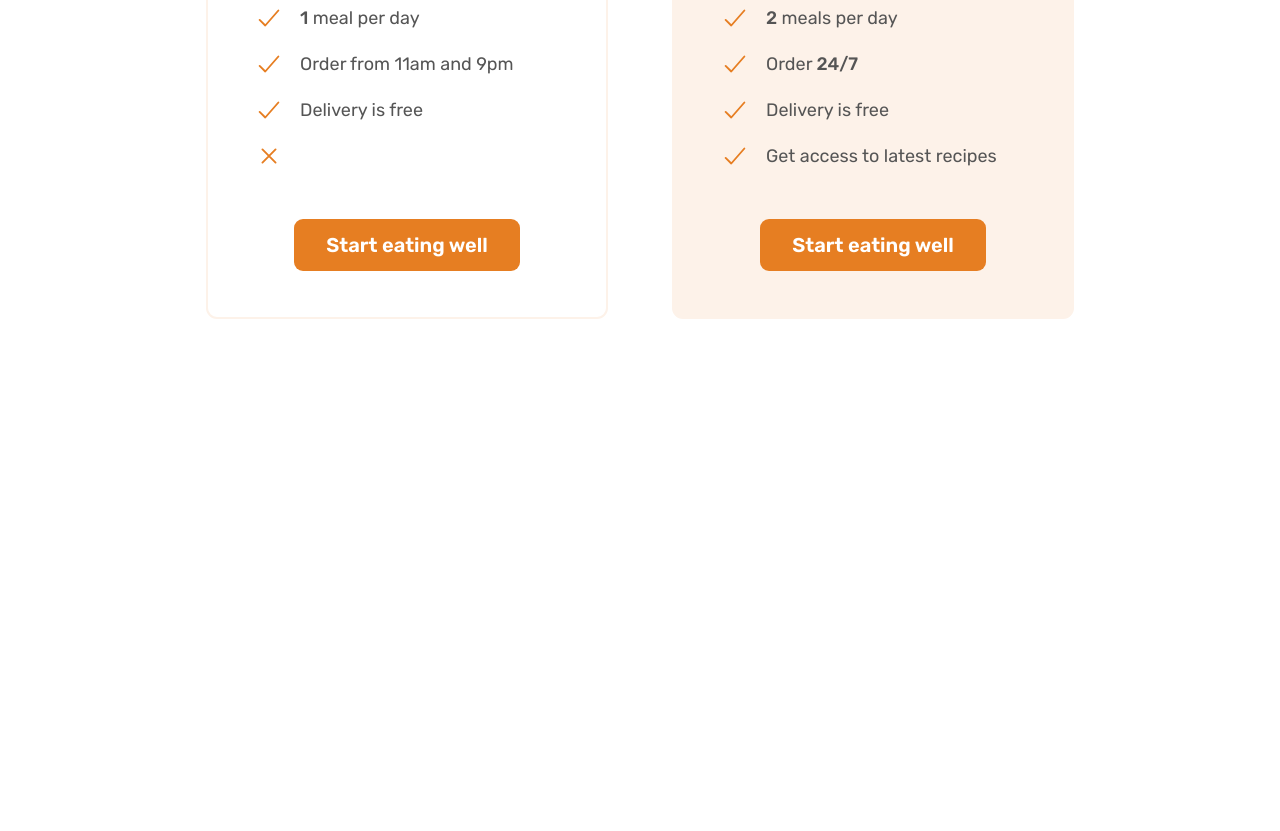
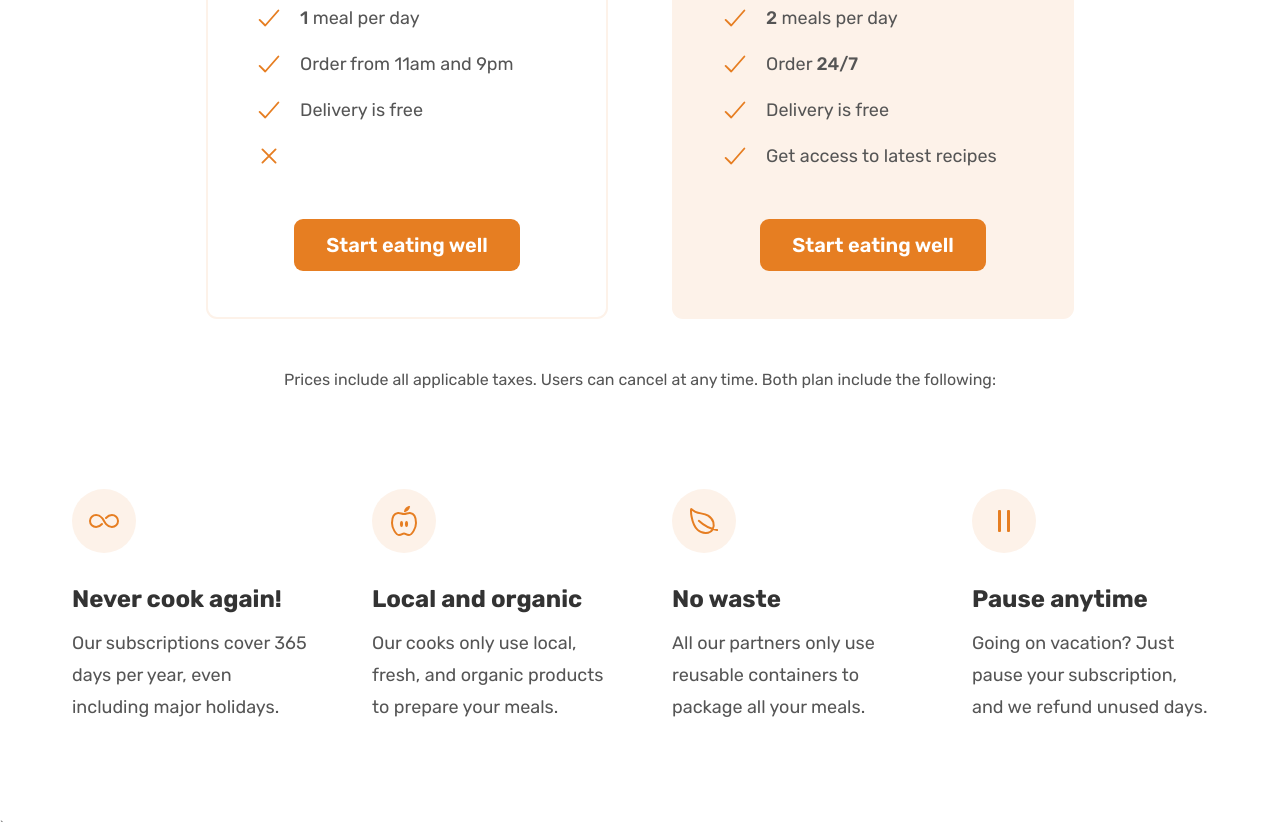
Before and after one commit to rrav594/FoodApp, a plain HTML site: page index.html in a window 1280 px wide. Shown: the part 4980-5811 px from the top of the page. Before the commit the page ends 5395 px from the top, so only its background shows below. Drawn offline with nearby package versions, Linux system fonts and the light colour scheme.

Commit message:
Completed the pricing section

```diff
--- a/css/general.css
+++ b/css/general.css
@@ -70,6 +70,12 @@ body {
   display: grid;
   column-gap: 6.4rem;
   row-gap: 9.6rem;
+}
+/* .grid:last-child {
+  margin-bottom: 0;
+} */
+.grid:not(:last-child) {
+  margin-bottom: 9.6rem;
 }
 .grid--2-cols {
   grid-template-columns: repeat(2, 1fr);
--- a/css/style.css
+++ b/css/style.css
@@ -362,3 +362,27 @@
   text-align: center;
   margin-top: 4.8rem;
 }
+.plan-details {
+  font-size: 1.6rem;
+  line-height: 1.6;
+  text-align: center;
+}
+.feature-icon {
+  color: #e67e22;
+  height: 3.2rem;
+  width: 3.2rem;
+  background-color: #fdf2e9;
+  margin-bottom: 3.2rem;
+  padding: 1.6rem;
+  border-radius: 50%;
+}
+.feature-title {
+  font-size: 2.4rem;
+  color: #333;
+  font-weight: 700;
+  margin-bottom: 1.6rem;
+}
+.feature-text {
+  font-size: 1.8rem;
+  line-height: 1.8;
+}
--- a/index.html
+++ b/index.html
@@ -418,7 +418,7 @@
           <span class="subheading">Pricing</span>
           <h2 class="heading-secondary">Eat well without breaking the bank</h2>
         </div>
-        <div class="container grid grid--2-cols">
+        <div class="container grid grid--2-cols margin-bottom-md">
           <div class="pricing-plan pricing-plan--starter">
             <header class="plan-header">
               <p class="plan-name">Starter</p>
@@ -475,7 +475,48 @@
             </div>
           </div>
         </div>
+        <div class="container grid">
+          <aside class="plan-details">
+            Prices include all applicable taxes. Users can cancel at any time.
+            Both plan include the following:
+          </aside>
+        </div>
+        <div class="container grid grid--4-cols">
+          <div class="feature">
+            <ion-icon class="feature-icon" name="infinite-outline"></ion-icon>
+            <p class="feature-title">Never cook again!</p>
+            <p class="feature-text">
+              Our subscriptions cover 365 days per year, even including major
+              holidays.
+            </p>
+          </div>
+          <div class="feature">
+            <ion-icon class="feature-icon" name="nutrition-outline"></ion-icon>
+            <p class="feature-title">Local and organic</p>
+            <p class="feature-text">
+              Our cooks only use local, fresh, and organic products to prepare
+              your meals.
+            </p>
+          </div>
+          <div class="feature">
+            <ion-icon class="feature-icon" name="leaf-outline"></ion-icon>
+            <p class="feature-title">No waste</p>
+            <p class="feature-text">
+              All our partners only use reusable containers to package all your
+              meals.
+            </p>
+          </div>
+          <div class="feature">
+            <ion-icon class="feature-icon" name="pause-outline"></ion-icon>
+            <p class="feature-title">Pause anytime</p>
+            <p class="feature-text">
+              Going on vacation? Just pause your subscription, and we refund
+              unused days.
+            </p>
+          </div>
+        </div>
       </section>
+      <section class="cta">`</section>
     </main>
   </body>
 </html>
```
